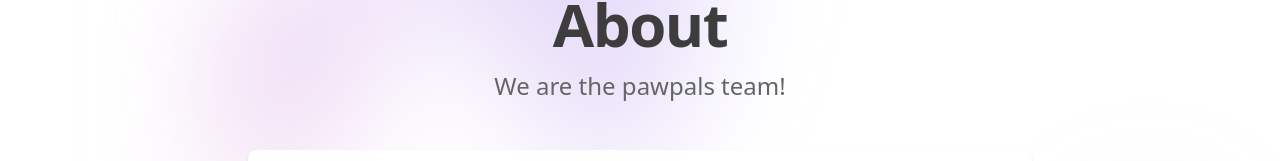
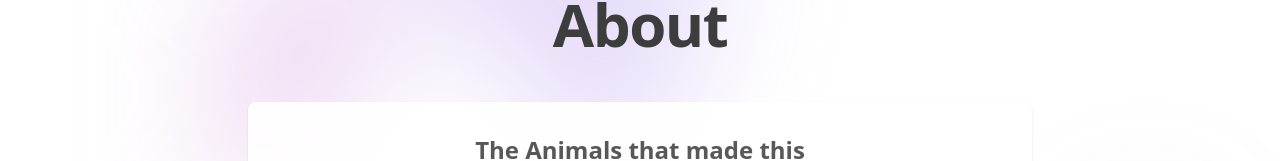
Before and after one commit to matai-2024/pawpals, a React (Vite) app: page /about in a window 1280 px wide. Shown: the part 158-319 px from the top of the page. Built offline with nearby package versions, Linux system fonts and the light colour scheme; no server answers; a web font is replaced by a local one.

Commit message:
remove repeating text for wave alert

```diff
--- a/client/pages/About.tsx
+++ b/client/pages/About.tsx
@@ -48,7 +48,6 @@ export default function About() {
         <h1 className="text-4xl font-bold tracking-tight text-gray-900 sm:text-6xl">
           About
         </h1>
-        <p className="text-2xl text-gray-600 mt-4">We are the pawpals team!</p>
       </div>
 
       <div className="space-y-12 mt-12">
```
